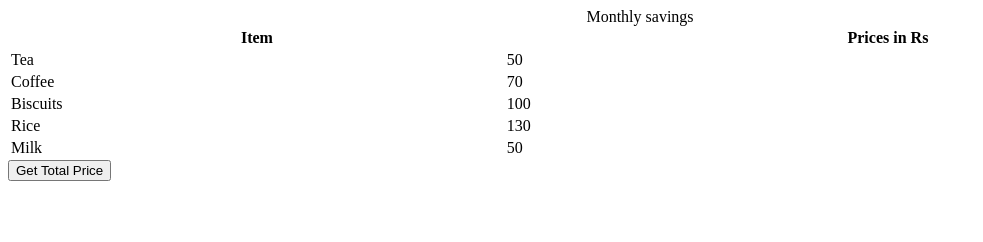
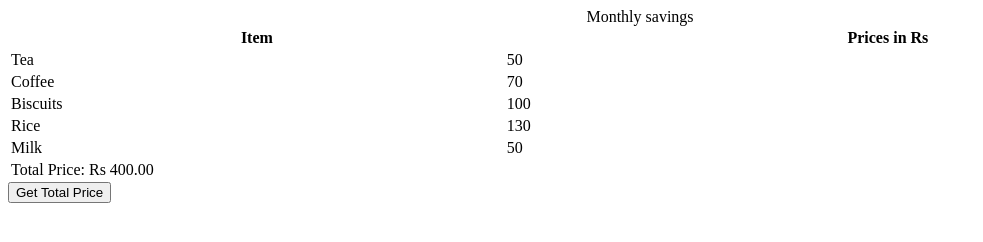
Before and after one commit to acciojob/grofers-checkout-jaybaraiya0840, a website: page main.html in a window 1280 px wide. Both pictures are taken after a click on the button "Get Total Price". Shown: the whole page, without its empty margins (0-983 px from the left). Drawn offline with Linux system fonts and the light colour scheme.

Commit message:
created a submission

```diff
--- a/main.html
+++ b/main.html
@@ -3,15 +3,12 @@
 <html>
 
 <head>
-	<link rel="stylesheet" href="styles.css">
+  <link rel="stylesheet" href="styles.css">
 </head>
 
 <body>
-    <!-- the entire body must be written by student -->
-    <table style="width: 100%">
-    <caption>
-      Monthly savings
-    </caption>
+  <table style="width: 100%" id="grocery-table">
+    <caption>Monthly savings</caption>
     <tr>
       <th>Item</th>
       <th>Prices in Rs</th>
@@ -37,8 +34,11 @@
       <td class="price">50</td>
     </tr>
   </table>
-    <script type="text/javascript" src="./script.js">
-</script>
+
+  <!-- Button to trigger total calculation -->
+  <button id="getTotalPriceBtn">Get Total Price</button>
+
+  <script type="text/javascript" src="script.js"></script>
 
 </body>
 
--- a/script.js
+++ b/script.js
@@ -1,10 +1,30 @@
-const getSumBtn = document.createElement("button");
-getSumBtn.append("Get Total Price");
-document.body.appendChild(getSumBtn);
+// Get the "Get Total Price" button
+const getTotalPriceBtn = document.getElementById("getTotalPriceBtn");
 
+// Function to calculate and display the total price
 const getSum = () => {
-//Add your code here
+  // Get all price elements
+  const prices = document.querySelectorAll('.price');
 
+  // Initialize total price to 0
+  let totalPrice = 0;
+
+  // Loop through each price element and add its value to the total
+  prices.forEach(price => {
+    totalPrice += parseFloat(price.textContent); // Convert text content to float
+  });
+
+  // Create a new row to display the total
+  const table = document.getElementById('grocery-table');
+  const totalRow = document.createElement('tr'); // Create a new row
+
+  // Create a single cell for the total price
+  const totalCell = document.createElement('td');
+  totalCell.colSpan = 2; // Make the cell span across both columns (item and price)
+  totalCell.textContent = `Total Price: Rs ${totalPrice.toFixed(2)}`; // Display the total price
+
+  totalRow.appendChild(totalCell);
+  table.appendChild(totalRow);
 };
 
-getSumBtn.addEventListener("click", getSum);
+getTotalPriceBtn.addEventListener("click", getSum);
```
